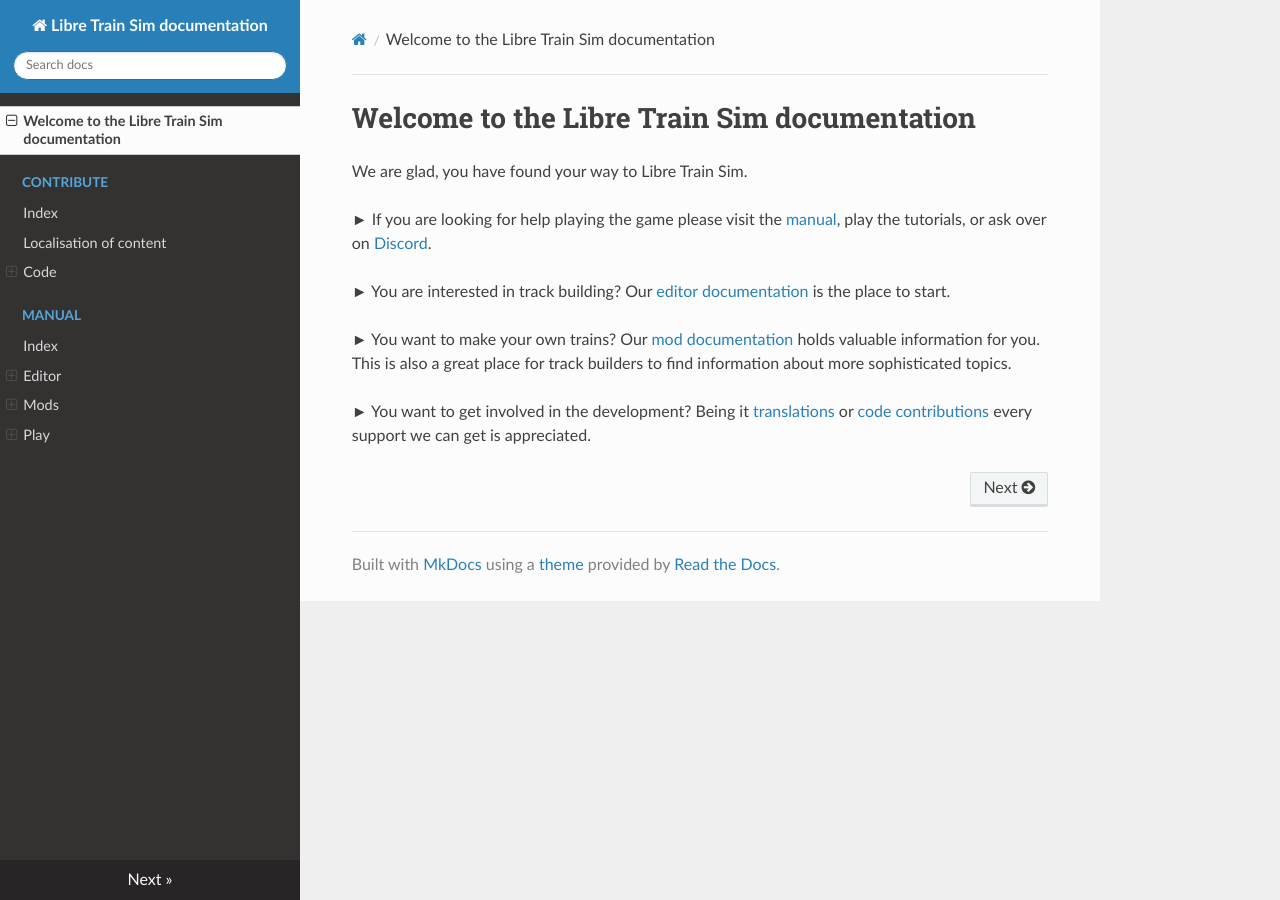
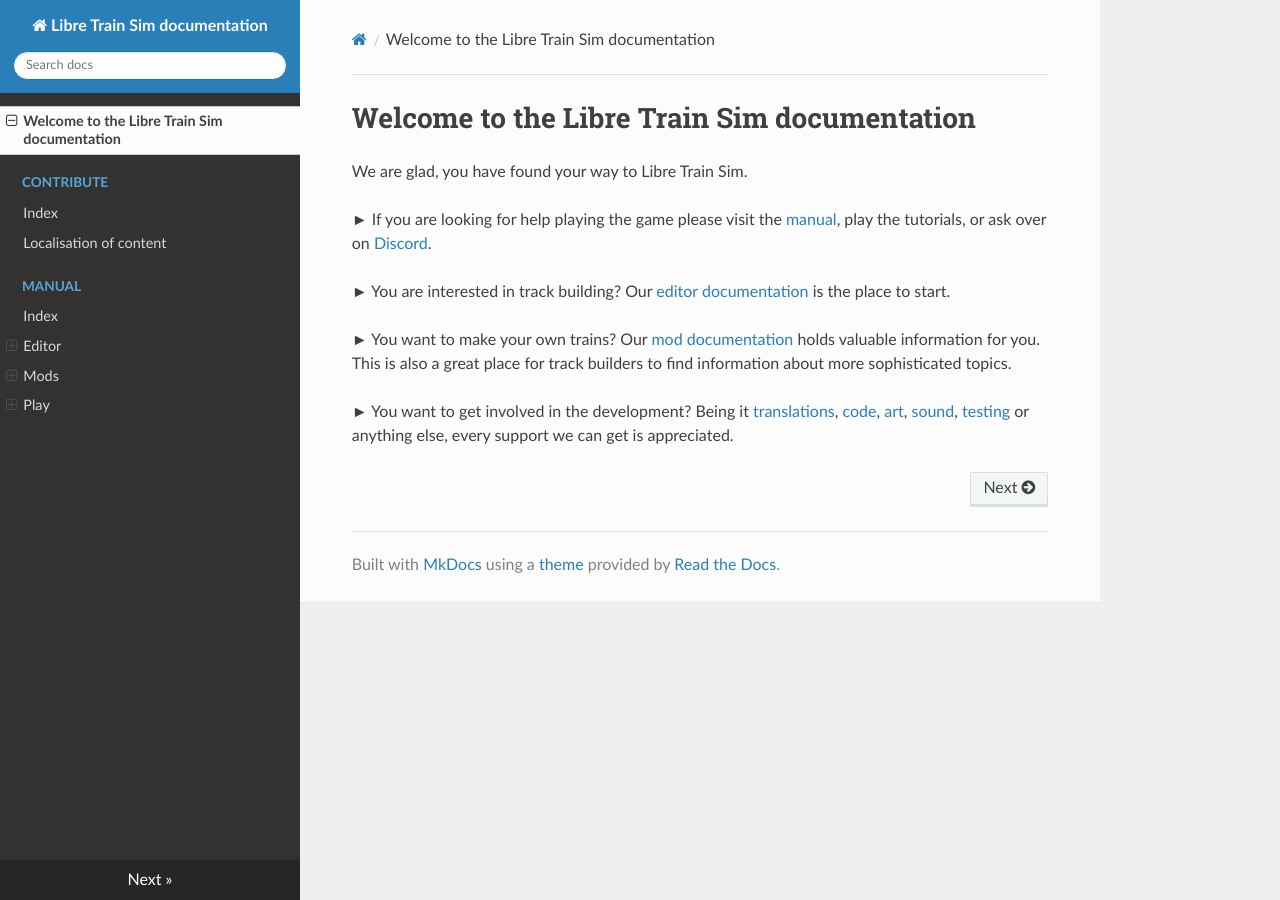
Before and after one commit to Libre-TrainSim/lts-docs, an MkDocs documentation site: the page built from docs/index.md, in a window 1280 px wide. Built offline with MkDocs 1.6.1, drawn with Linux system fonts in a browser that asks for light colours; nearby versions of some CDN libraries.

Commit message:
Mention more contribution forms

```diff
--- a/docs/index.md
+++ b/docs/index.md
@@ -8,4 +8,4 @@
 
 ► You want to make your own trains? Our [mod documentation](manual/mods/) holds valuable information for you. This is also a great place for track builders to find information about more sophisticated topics.
 
-► You want to get involved in the development? Being it [translations](contribute/translations.md) or [code contributions](contribute/code/) every support we can get is appreciated.
+► You want to get involved in the development? Being it [translations](contribute/translations.md), [code](contribute/), [art](contribute/), [sound](contribute/), [testing](contribute/) or anything else, every support we can get is appreciated.
```
Also changed, not shown: docs/contribute/code/index.md (deleted).
